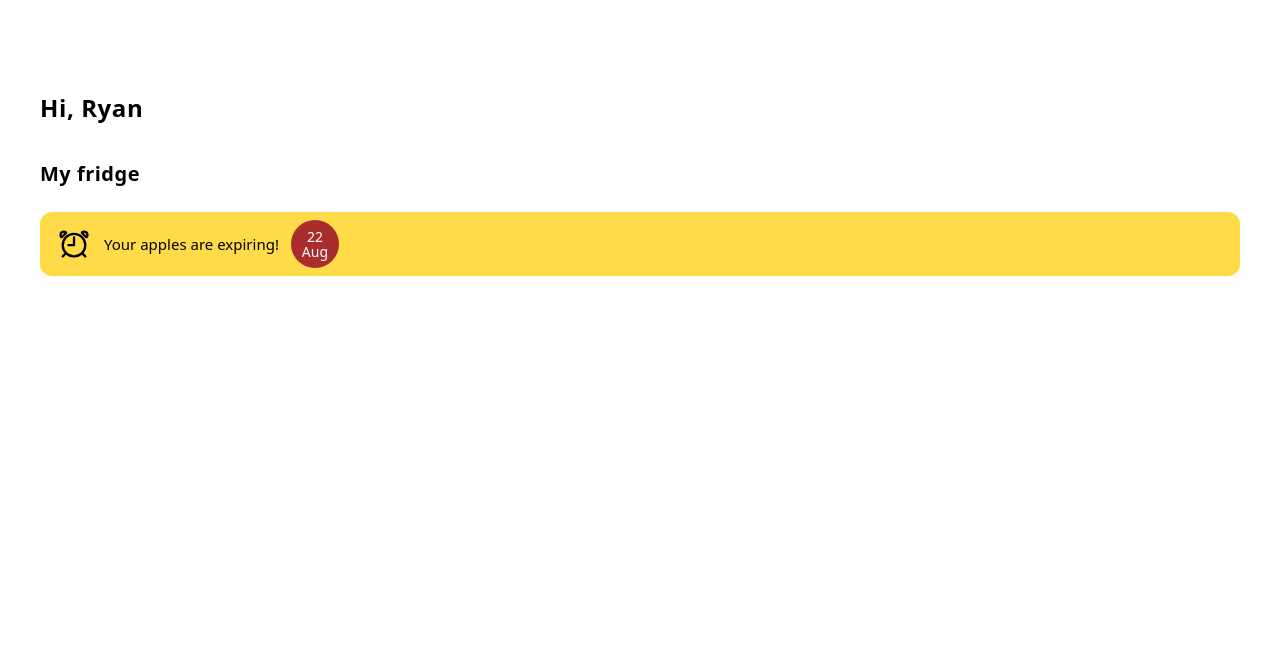
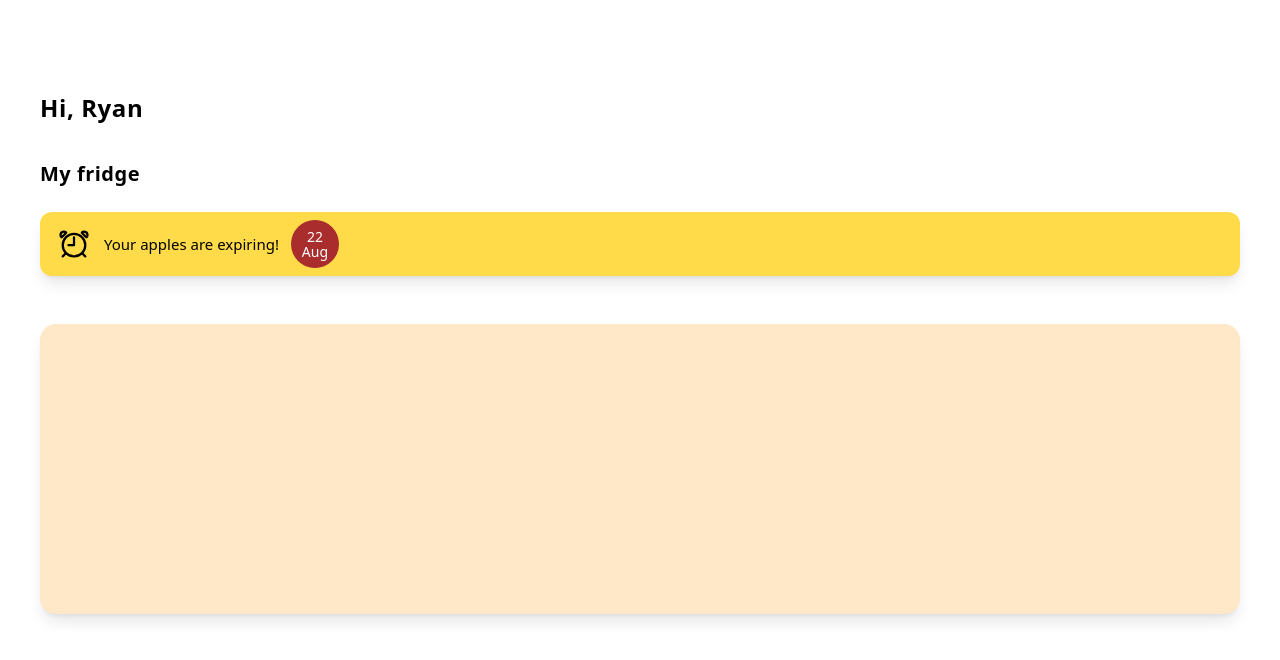
Before and after one commit to tangboxuan/drp-23, a React (Vite) app: page / in a window 1280 px wide. Shown: the top 660 px of the page. Built offline with nearby package versions, Linux system fonts and the light colour scheme.

Commit message:
Added quick view card background

```diff
--- a/src/components/dashboard/Dashboard.tsx
+++ b/src/components/dashboard/Dashboard.tsx
@@ -1,5 +1,6 @@
 import getStyle from "../../Styles";
 import Warning from "./Warning";
+import QuickView from "./QuickView";
 
 function Dashboard() {
   return (
@@ -10,7 +11,7 @@ function Dashboard() {
 
       <Warning ingredient="apples" />
 
-
+      <QuickView />
     </div>
   );
 }
--- /dev/null
+++ b/src/components/dashboard/QuickView.tsx
@@ -0,0 +1,18 @@
+import getStyle from "../../Styles";
+
+function QuickView() {
+  return <div className={getStyle(styles, "container")}></div>;
+}
+
+const styles = {
+  container: [
+    "shadow-lg",
+    "h-[290px]",
+    "w-full",
+    "bg-backgroundBeige",
+    "rounded-2xl",
+    "mt-12",
+  ],
+};
+
+export default QuickView;
--- /dev/null
+++ b/src/components/dashboard/QuickViewIngredient.tsx
@@ -0,0 +1,29 @@
+import getStyle from "../../Styles";
+
+interface Props {
+  ingredient: string; // String for now, but will be changed to Ingredient type
+  expiryStatus: string; // String for now, but will be changed to ExpiryStatus type
+}
+
+function QuickViewIngredient({ ingredient, expiryStatus }: Props) {
+  return (
+    <div className={getStyle(styles, "container")}>
+      <p className={getStyle(styles, "ingredient")}>{ingredient}</p>
+      <p className={getStyle(styles, "expiryStatus")}>{expiryStatus}</p>
+    </div>
+  );
+}
+
+const styles = {
+  container: [
+    "border-2",
+    "border-bg-expirationRed",
+    "rounded-full",
+    "h-[44px]",
+    "w-[44px]",
+  ],
+  ingredient: [],
+  expiryStatus: [],
+};
+
+export default QuickViewIngredient;
--- a/src/components/dashboard/Warning.tsx
+++ b/src/components/dashboard/Warning.tsx
@@ -41,6 +41,7 @@ const styles = {
     "mt-6",
     "w-full",
     "h-16",
+    "shadow-lg",
   ],
   date: [
     "flex",
--- a/src/util/Color.tsx
+++ b/src/util/ExpiryStatus.tsx
@@ -1,4 +1,4 @@
-export enum Color {
+export enum ExpiryStatus {
   Red,
   Green,
   Orange,
```
